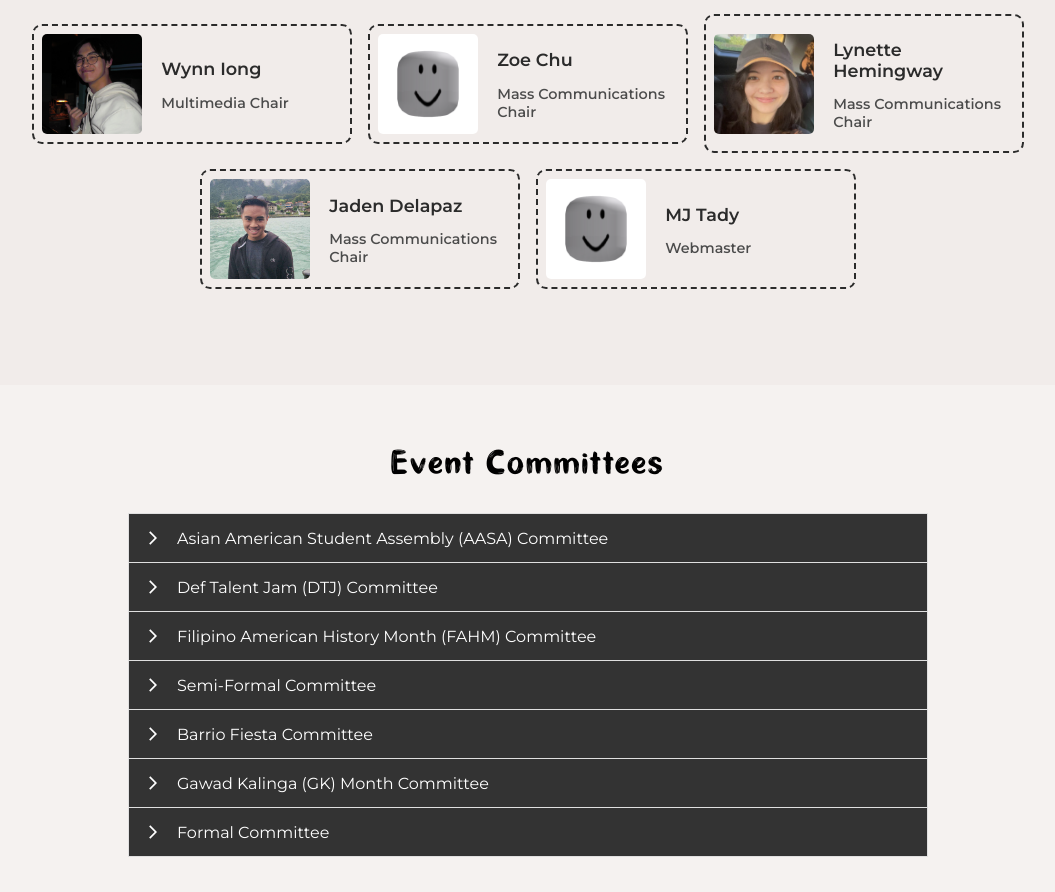
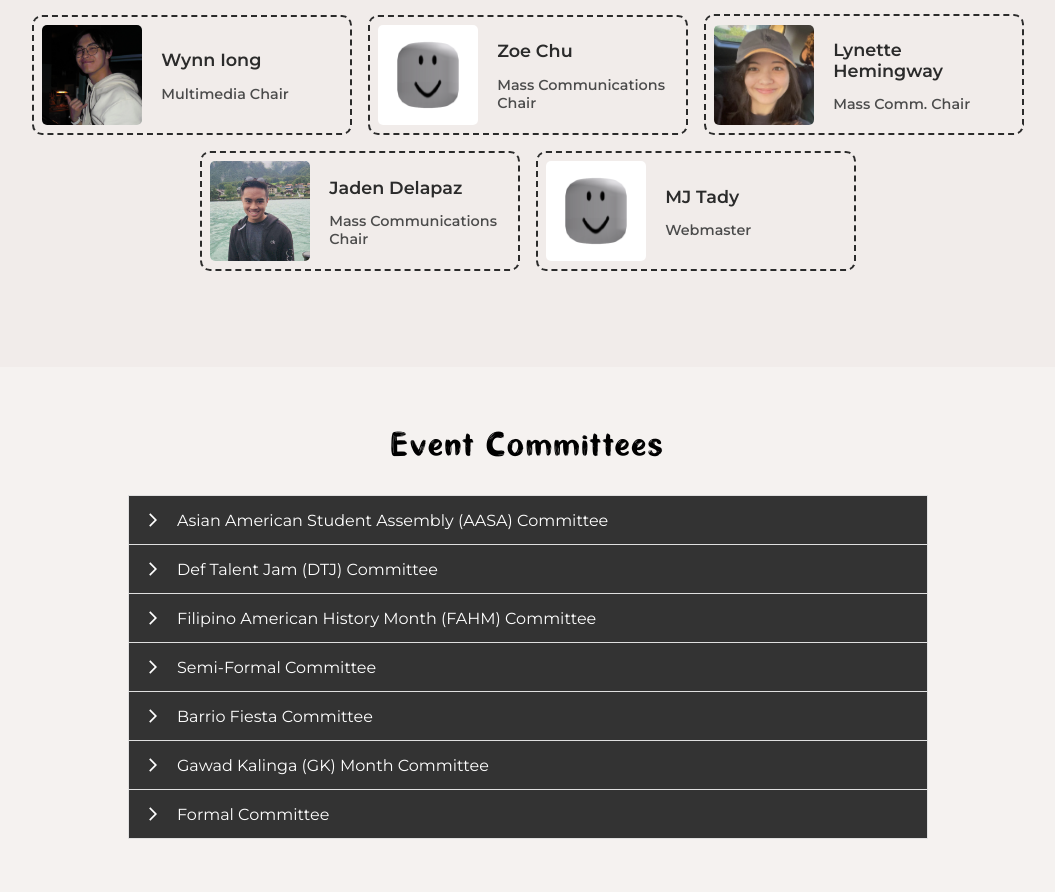
Before and after one commit to jareuhmee/uffsa, a React (Create React App) app: page /leadership in a window 1280 px wide. Shown: the part 1799-2691 px from the top of the page, without its empty margins (112-1167 px from the left). Built offline with nearby package versions, Linux system fonts and the light colour scheme.

Commit message:
small edits

```diff
--- a/src/pages/Leadership/sections/C-Board.js
+++ b/src/pages/Leadership/sections/C-Board.js
@@ -169,7 +169,7 @@ const CBoard = () => {
           <img src={Lynette} alt='Lynette Hemingway' />
           <div className='cboard-card__text'>
             <h1>Lynette Hemingway</h1>
-            <h2>Mass Communications Chair</h2>
+            <h2>Mass Comm. Chair</h2>
           </div>
         </a>
         <a href='https://www.instagram.com/jaden.delapaz/' target="_blank" rel="noopener noreferrer" className='cboard-card masscom-card'>
```
